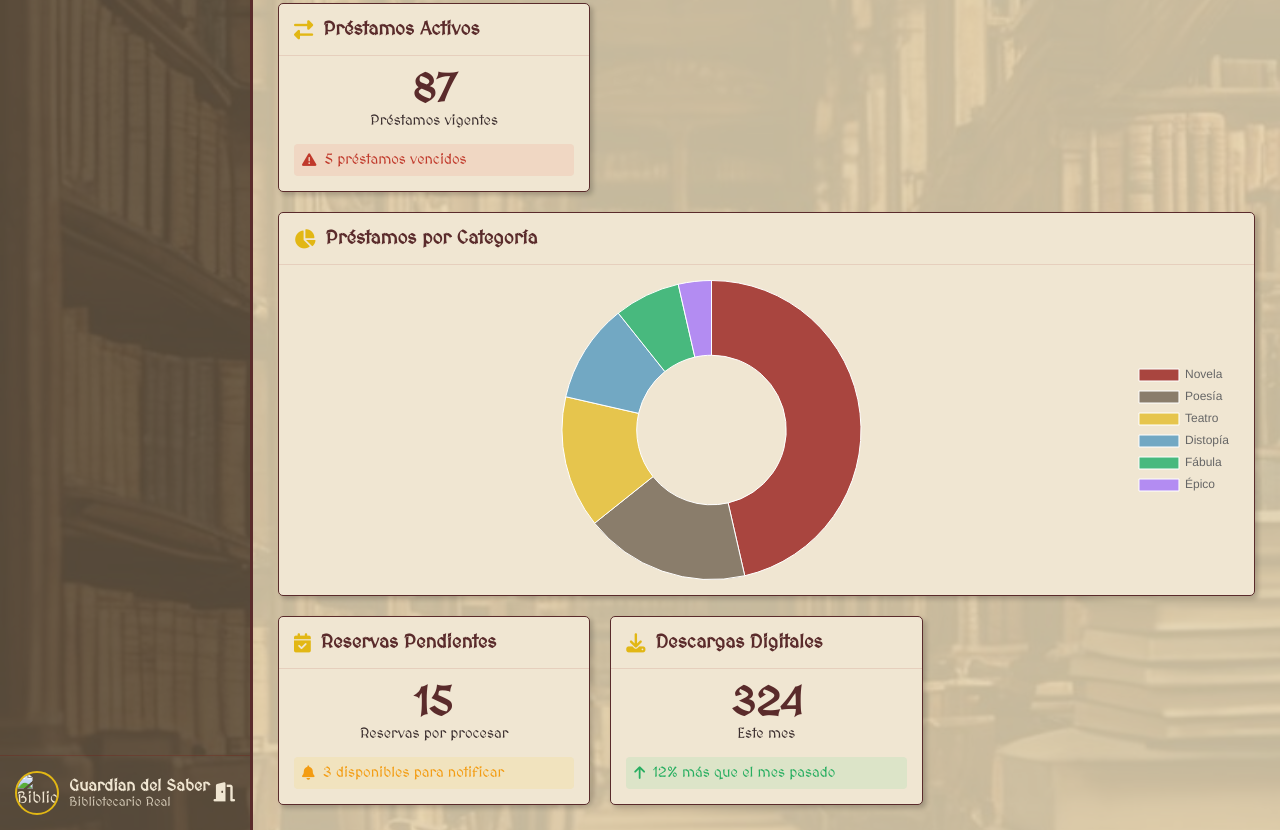
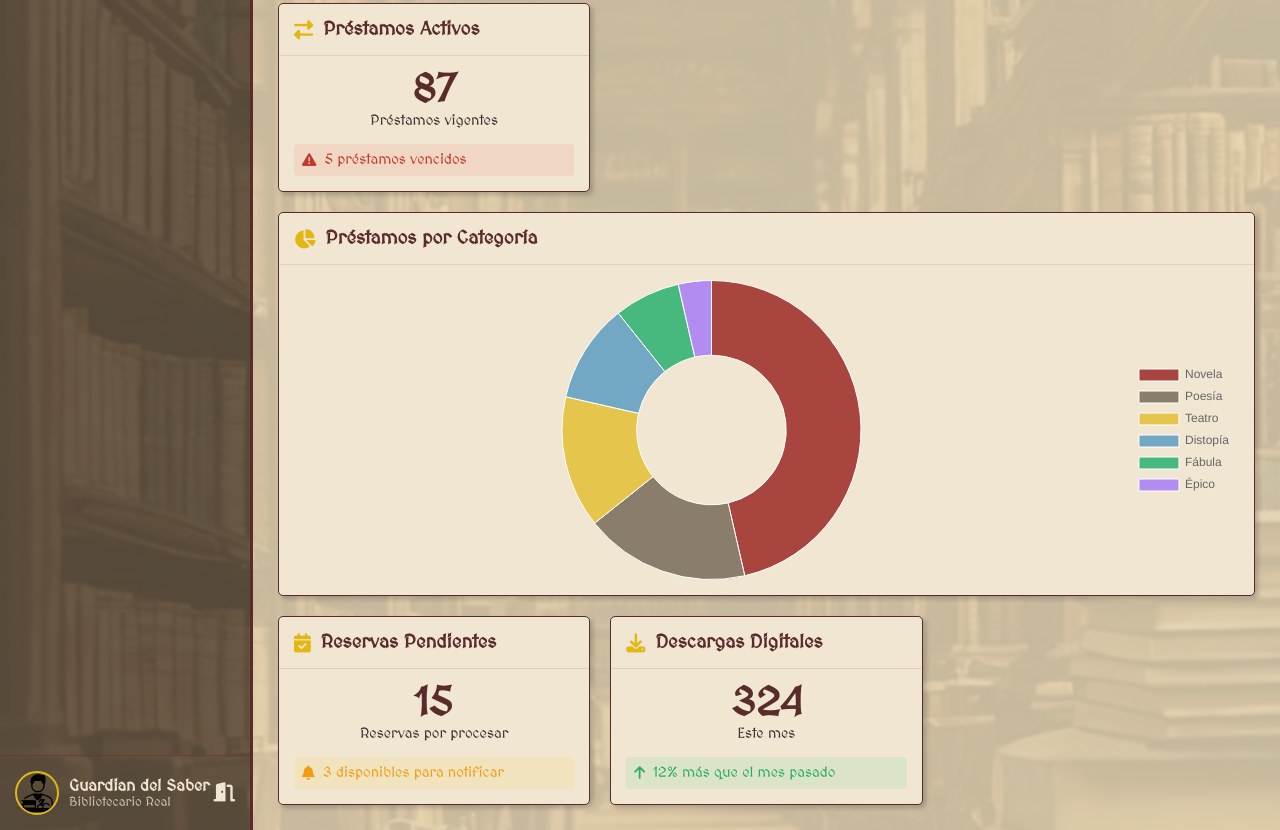
Before and after one commit to DrewSC13/Biblioteca-frontend, a plain HTML site: page dashboard-biblio.html in a window 1280 px wide. Shown: the part 759-1589 px from the top of the page. Drawn offline with nearby package versions, Linux system fonts and the light colour scheme.

Commit message:
Dashboard externo terminado completo

```diff
--- a/dashboard-biblio.html
+++ b/dashboard-biblio.html
@@ -42,7 +42,7 @@
 
       <div class="sidebar-footer">
         <div class="user-profile">
-          <img src="img/avatar-biblio.png" alt="Bibliotecario">
+          <img src="img/avatar-biblio.jpg" alt="Bibliotecario">
           <div class="user-info">
             <span class="user-name">Guardian del Saber</span>
             <span class="user-role">Bibliotecario Real</span>
```
